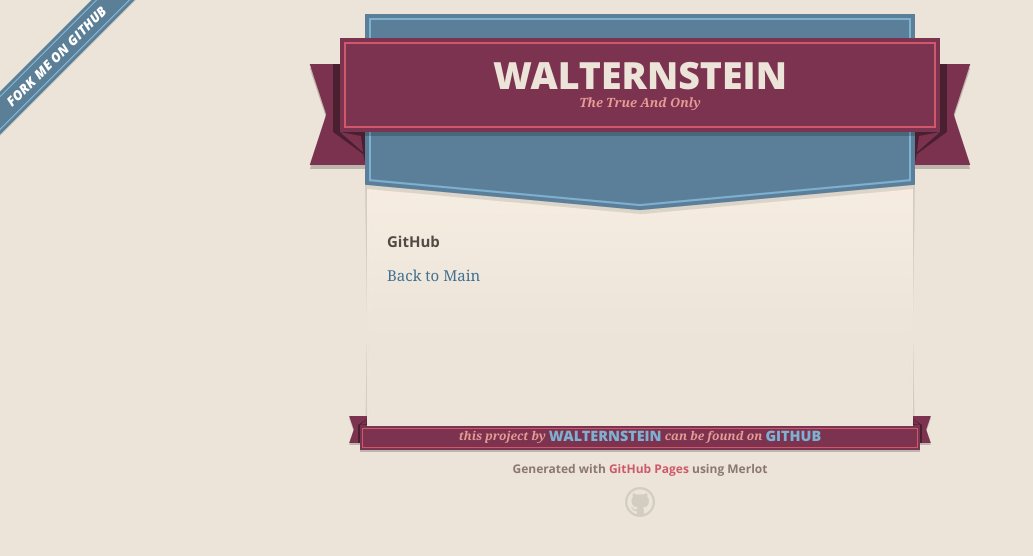
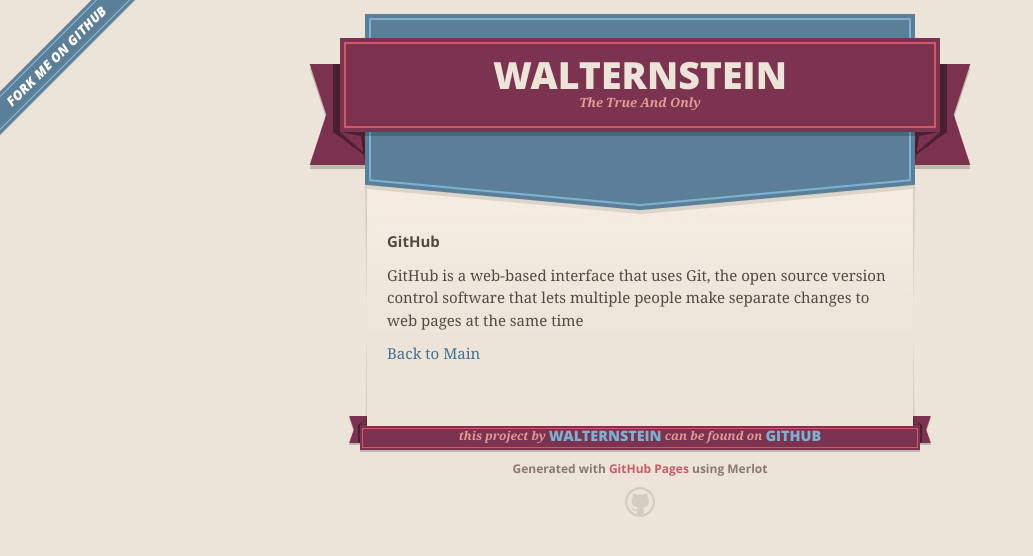
Before and after one commit to walternstein/walternstein, a Jekyll site: the page built from GITHUB.md, in a window 1280 px wide. Shown: the top 556 px of the page, without its empty margins (0-1033 px from the left). Built offline with Jekyll 4.4.1, drawn with Linux system fonts in a browser that asks for light colours; our own code applies the rules of GitHub Pages for plain Markdown files.

Commit message:
Update GITHUB.md

```diff
--- a/GITHUB.md
+++ b/GITHUB.md
@@ -4,4 +4,6 @@ layout: default
 
 ## GitHub
 
+GitHub is a web-based interface that uses Git, the open source version control software that lets multiple people make separate changes to web pages at the same time
+
 [Back to Main](./)
```
